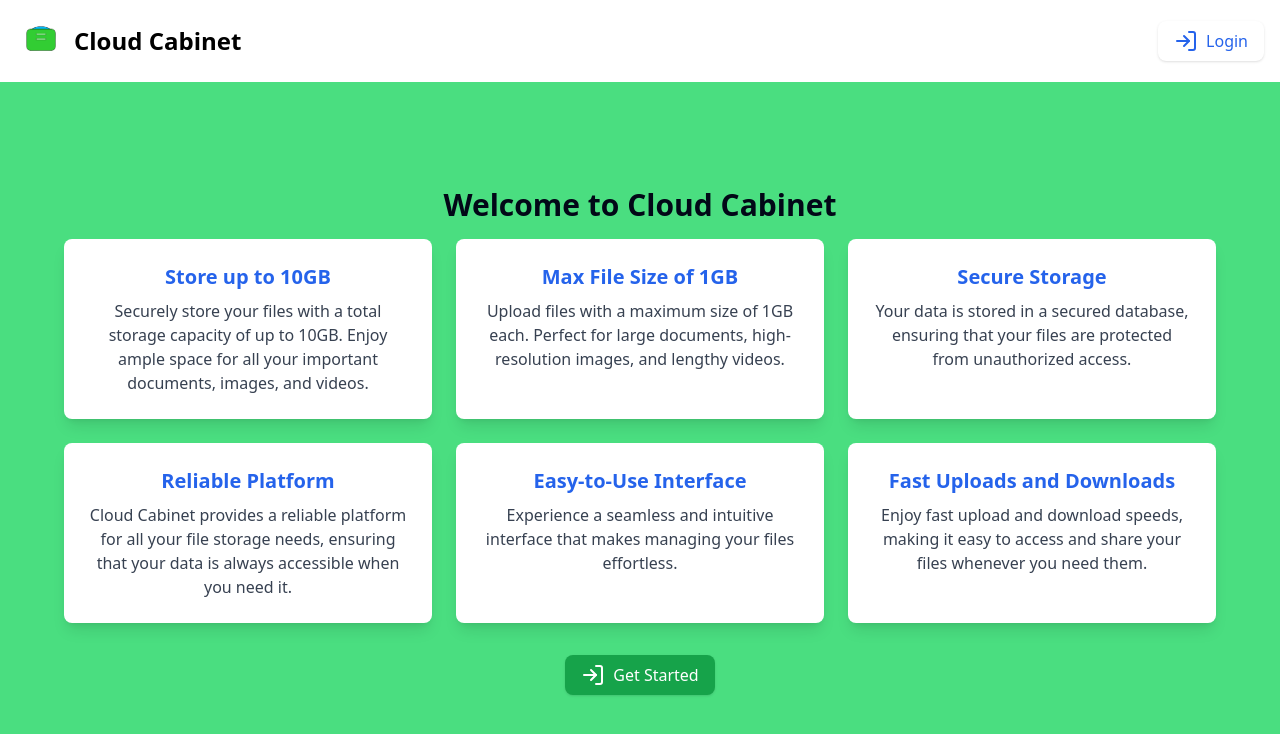
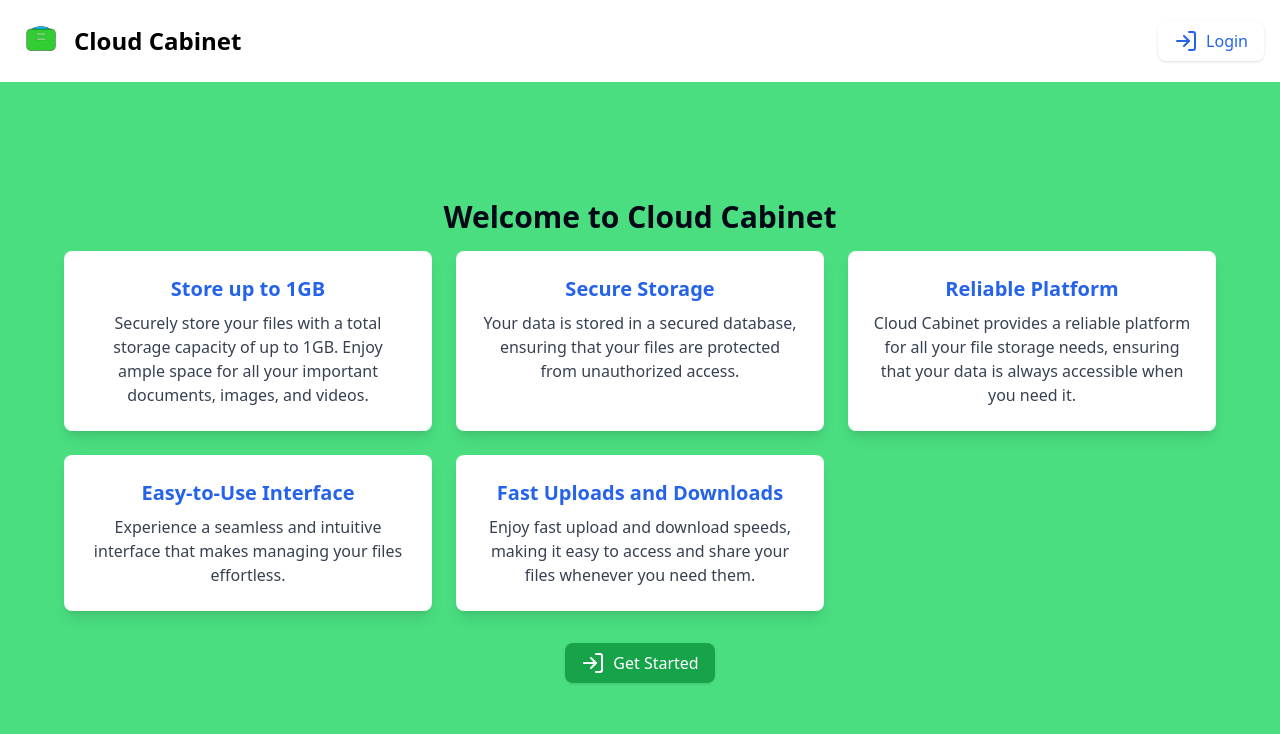
Before and after one commit to Hamza123Hussain/file_storage_web_application, a Next.js app: page / in a window 1280 px wide. Shown: the top 734 px of the page. Built offline with nearby package versions, Linux system fonts and the light colour scheme; no server answers.

Commit message:
removed unesscary card

```diff
--- a/components/Home.jsx
+++ b/components/Home.jsx
@@ -31,23 +31,15 @@ const Home = () => {
         <div className="grid gap-6 sm:grid-cols-2 lg:grid-cols-3 max-w-6xl">
           <div className="bg-white p-6 rounded-lg shadow-lg hover:shadow-2xl transition duration-300">
             <h3 className="text-xl font-bold mb-2 text-blue-600">
-              Store up to 10GB
+              Store up to 1GB
             </h3>
             <p className="text-gray-700">
               Securely store your files with a total storage capacity of up to
-              10GB. Enjoy ample space for all your important documents, images,
+              1GB. Enjoy ample space for all your important documents, images,
               and videos.
             </p>
           </div>
-          <div className="bg-white p-6 rounded-lg shadow-lg hover:shadow-2xl transition duration-300">
-            <h3 className="text-xl font-bold mb-2 text-blue-600">
-              Max File Size of 1GB
-            </h3>
-            <p className="text-gray-700">
-              Upload files with a maximum size of 1GB each. Perfect for large
-              documents, high-resolution images, and lengthy videos.
-            </p>
-          </div>
+
           <div className="bg-white p-6 rounded-lg shadow-lg hover:shadow-2xl transition duration-300">
             <h3 className="text-xl font-bold mb-2 text-blue-600">
               Secure Storage
```
